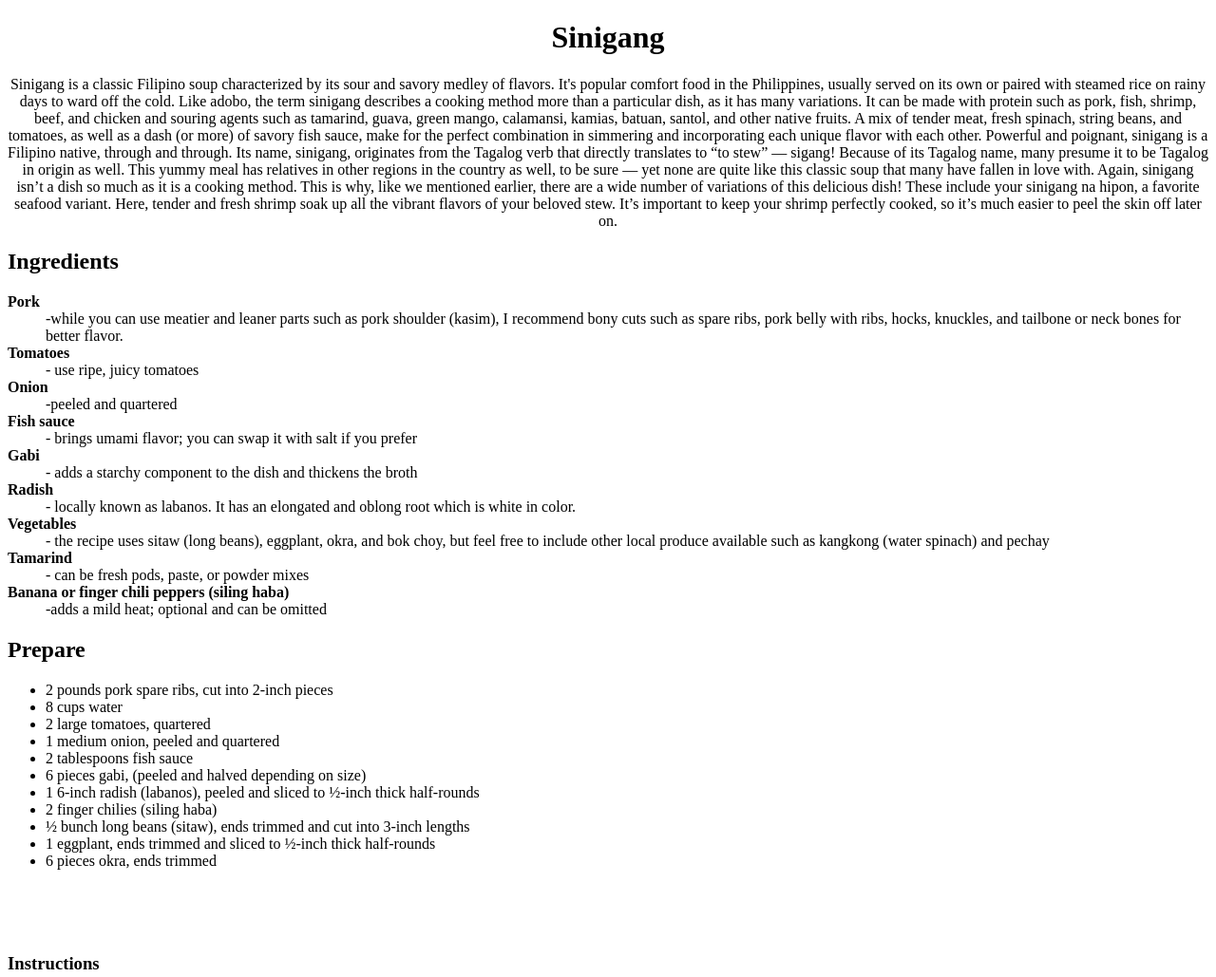
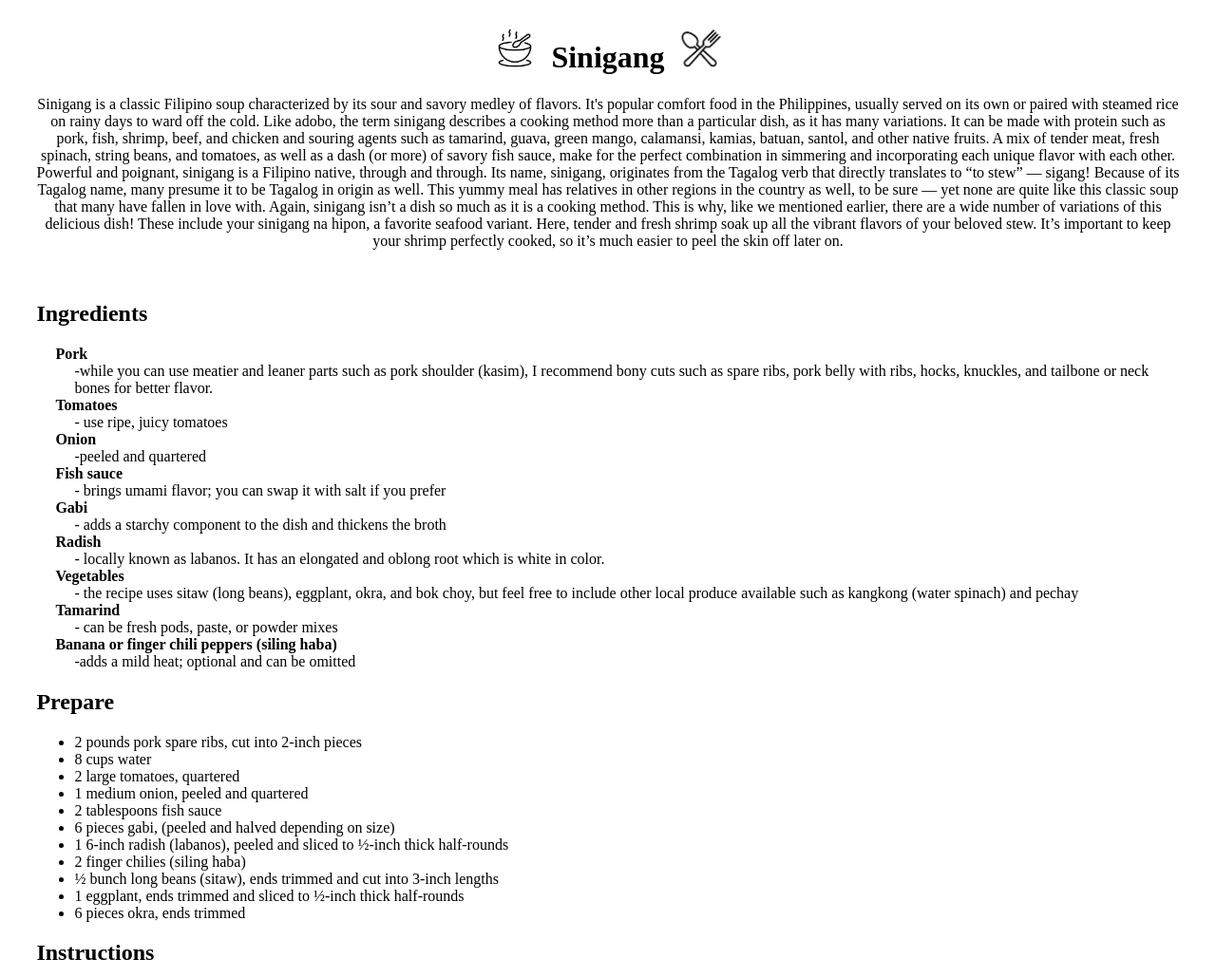
Before and after one commit to sadisticx/ptmid, a plain HTML site: page index.html in a window 1280 px wide. Shown: the top 1029 px of the page at 95% size. Drawn offline with Linux system fonts and the light colour scheme.

Commit message:
with css

```diff
--- a/index.html
+++ b/index.html
@@ -4,19 +4,16 @@
 	<title>The Menu</title>
 </head>
 <body>
-<h1 style="text-align:center">Sinigang</h1>
-<p align= "center">Sinigang is a classic Filipino soup characterized by its sour and savory medley of flavors. It's popular comfort food in the Philippines,
-usually served on its own or paired with steamed rice on rainy days to ward off the cold. Like adobo, the term sinigang describes a
-cooking method more than a particular dish, as it has many variations. It can be made with protein such as pork, fish, shrimp, beef,
-and chicken and souring agents such as tamarind, guava, green mango, calamansi, kamias, batuan, santol, and other native fruits. A
-mix of tender meat, fresh spinach, string beans, and tomatoes, as well as a dash (or more) of savory fish sauce, make for the perfect
-combination in simmering and incorporating each unique flavor with each other. Powerful and poignant, sinigang is a Filipino native,
-through and through. Its name, sinigang, originates from the Tagalog verb that directly translates to “to stew” — sigang! Because of
-its Tagalog name, many presume it to be Tagalog in origin as well. This yummy meal has relatives in other regions in the country as
-well, to be sure — yet none are quite like this classic soup that many have fallen in love with. Again, sinigang isn’t a dish so much as
-it is a cooking method. This is why, like we mentioned earlier, there are a wide number of variations of this delicious dish! These
-include your sinigang na hipon, a favorite seafood variant. Here, tender and fresh shrimp soak up all the vibrant flavors of your beloved
-stew. It’s important to keep your shrimp perfectly cooked, so it’s much easier to peel the skin off later on.
+<link rel="stylesheet" type="text/css" href="style.css">
+<h1>
+
+<img src="images/icon1.jpg" width="60" height="50">
+Sinigang
+<img src="images/icon2.jpg" width="60" height="50">
+</h1>
+
+<p>Sinigang is a classic Filipino soup characterized by its sour and savory medley of flavors. It's popular comfort food in the Philippines,
+usually served on its own or paired with steamed rice on rainy days to ward off the cold. Like adobo, the term sinigang describes a cooking method more than a particular dish, as it has many variations. It can be made with protein such as pork, fish, shrimp, beef, and chicken and souring agents such as tamarind, guava, green mango, calamansi, kamias, batuan, santol, and other native fruits. A mix of tender meat, fresh spinach, string beans, and tomatoes, as well as a dash (or more) of savory fish sauce, make for the perfect combination in simmering and incorporating each unique flavor with each other. Powerful and poignant, sinigang is a Filipino native, through and through. Its name, sinigang, originates from the Tagalog verb that directly translates to “to stew” — sigang! Because of its Tagalog name, many presume it to be Tagalog in origin as well. This yummy meal has relatives in other regions in the country as well, to be sure — yet none are quite like this classic soup that many have fallen in love with. Again, sinigang isn’t a dish so much as it is a cooking method. This is why, like we mentioned earlier, there are a wide number of variations of this delicious dish! These include your sinigang na hipon, a favorite seafood variant. Here, tender and fresh shrimp soak up all the vibrant flavors of your beloved stew. It’s important to keep your shrimp perfectly cooked, so it’s much easier to peel the skin off later on. </p>
 <br>
 <h2>Ingredients</h2>
 <dl>
@@ -62,10 +59,8 @@ stew. It’s important to keep your shrimp perfectly cooked, so it’s much easi
 	<li>1 eggplant, ends trimmed and sliced to ½-inch thick half-rounds</li>
 	<li>6 pieces okra, ends trimmed</li>
 </ul>
-<br>
-<br>
-<br>
-<h3>Instructions</h3>
+
+<h2>Instructions</h2>
 <ol>
 	<li>Rinse pork ribs and drain well.
 	<li>In a pot over medium heat, combine pork and enough water to cover. Bring to a boil, skimming scum that accumulates on top.</li>
@@ -80,10 +75,10 @@ stew. It’s important to keep your shrimp perfectly cooked, so it’s much easi
 </ol>
 <br>
 <br>
-<p align="center">
+<p>
 <img src="images/sig1.jpg">
 <br>
-<p style="text-align:right"><i>Source:</i> https://www.kawalingpinoy.com/sinigang-na-baboy</p>
-
+<p style="text-align: right"><i>Source:</i> https://www.kawalingpinoy.com/sinigang-na-baboy</p>
+<!--Carl Lawrence Ramos-->
 </body>
 </html>
--- /dev/null
+++ b/style.css
@@ -0,0 +1,15 @@
+body{
+		text-align: center;
+		margin-left: auto;
+		margin-right: auto;
+		padding-left: 3%;
+		padding-right: 3%;
+}
+h2,dl,ol,ul{
+		text-align: left;
+
+}
+dt{
+		text-indent: 20px;
+
+}
```
Lines whose indentation alone changed are shown as unchanged.
